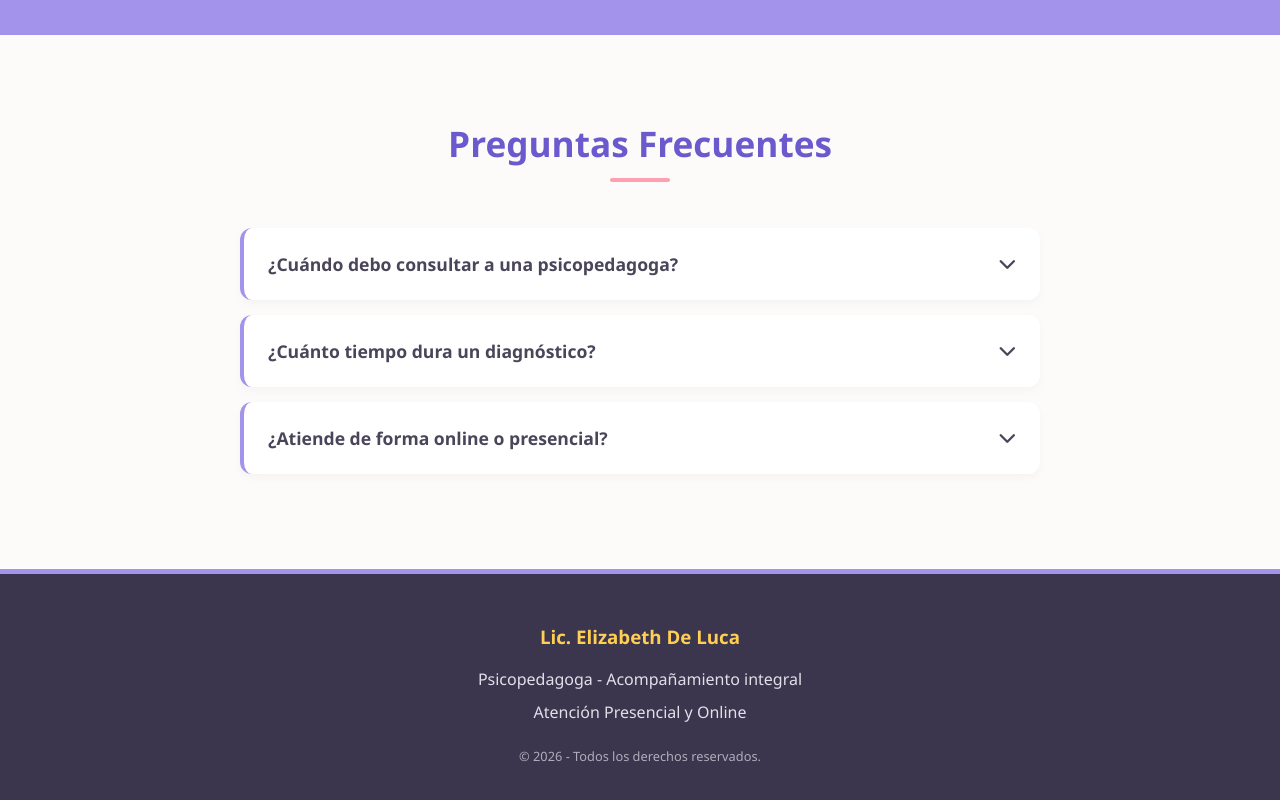
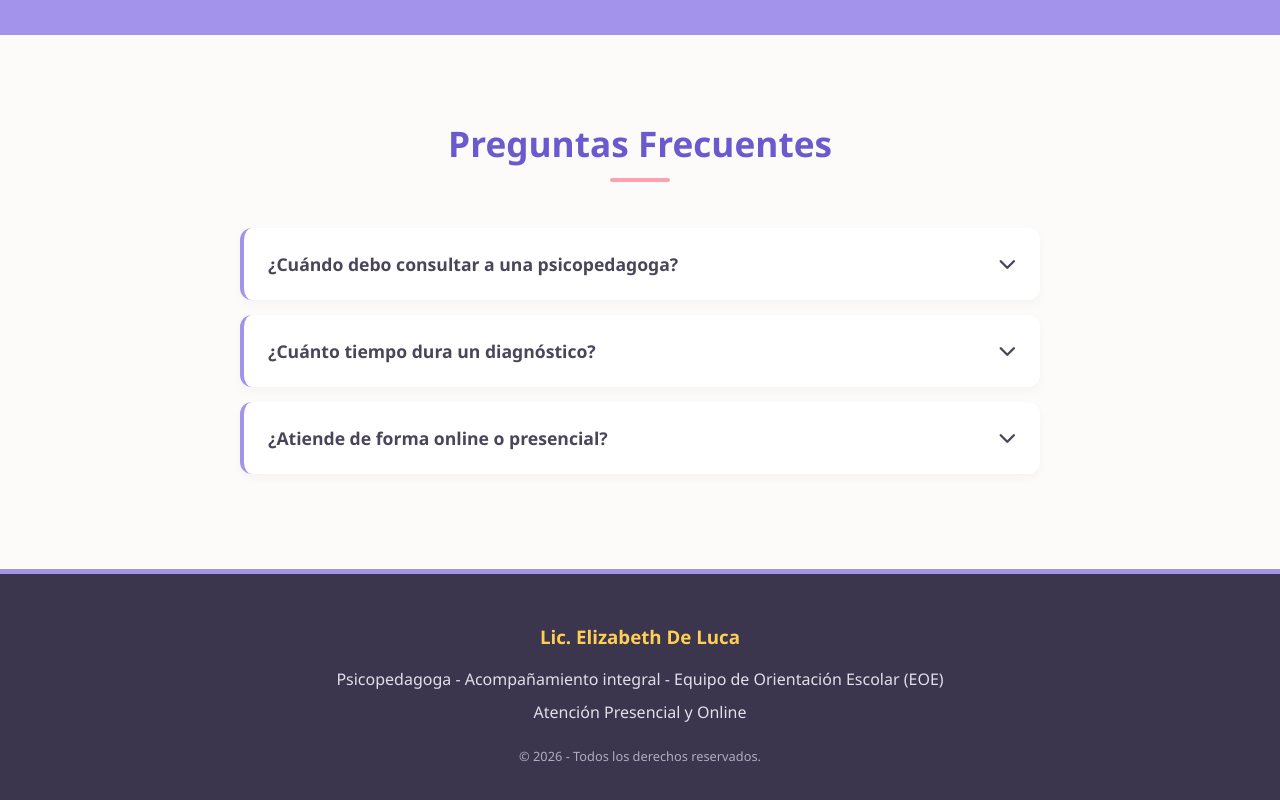
Before and after one commit to elizabethdeluca/elizabethdeluca.github.io, a plain HTML site: page index.html in a window 1280 px wide. Shown: the part 2402-3202 px from the top of the page. Drawn offline with Linux system fonts and the light colour scheme.

Commit message:
Update index.html

```diff
--- a/index.html
+++ b/index.html
@@ -295,7 +295,7 @@
     <!-- Footer -->
     <footer>
         <h3 style="margin-bottom: 15px; color: var(--tertiary);">Lic. Elizabeth De Luca</h3>
-        <p>Psicopedagoga - Acompañamiento integral</p>
+        <p>Psicopedagoga - Acompañamiento integral - Equipo de Orientación Escolar (EOE)</p>
         <p>Atención Presencial y Online</p>
         <p style="margin-top: 20px; font-size: 0.8em; opacity: 0.7;">&copy; 2026 - Todos los derechos reservados.</p>
     </footer>
```
